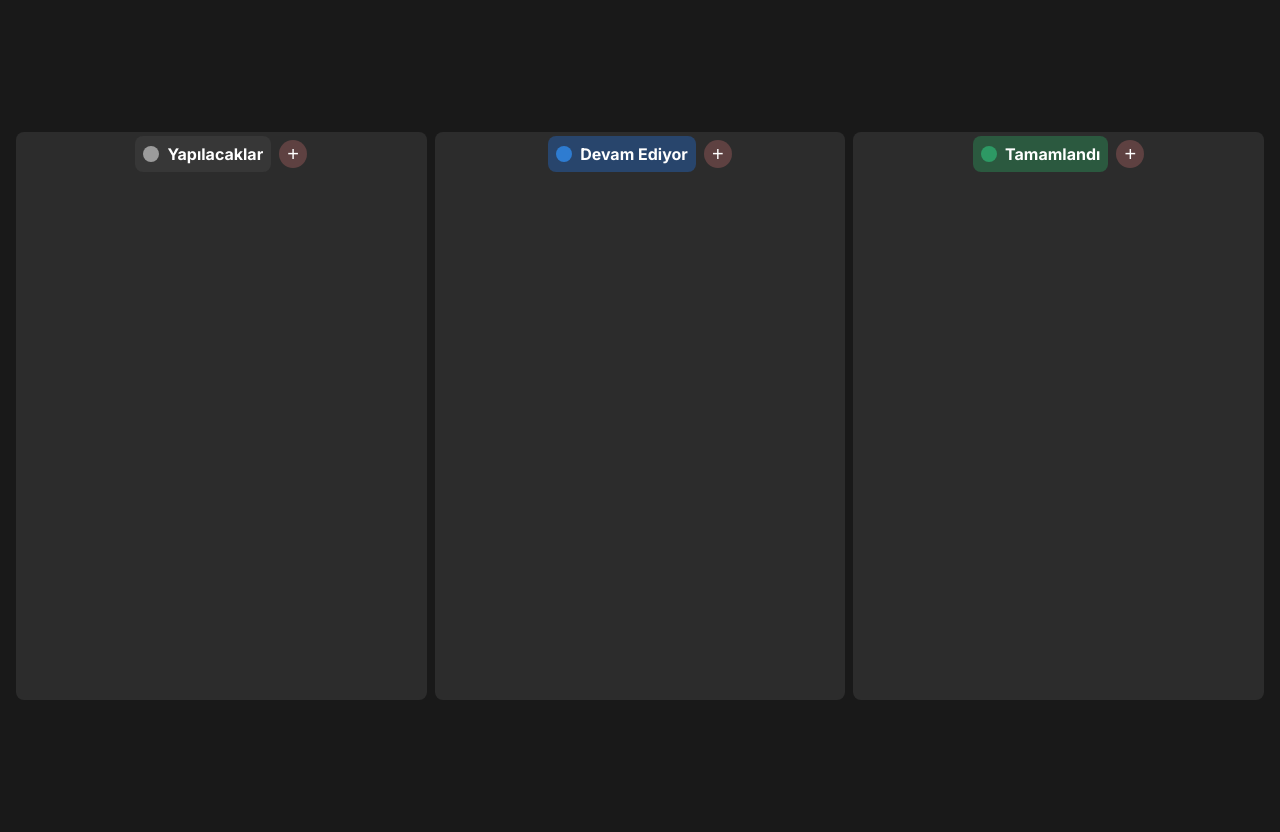
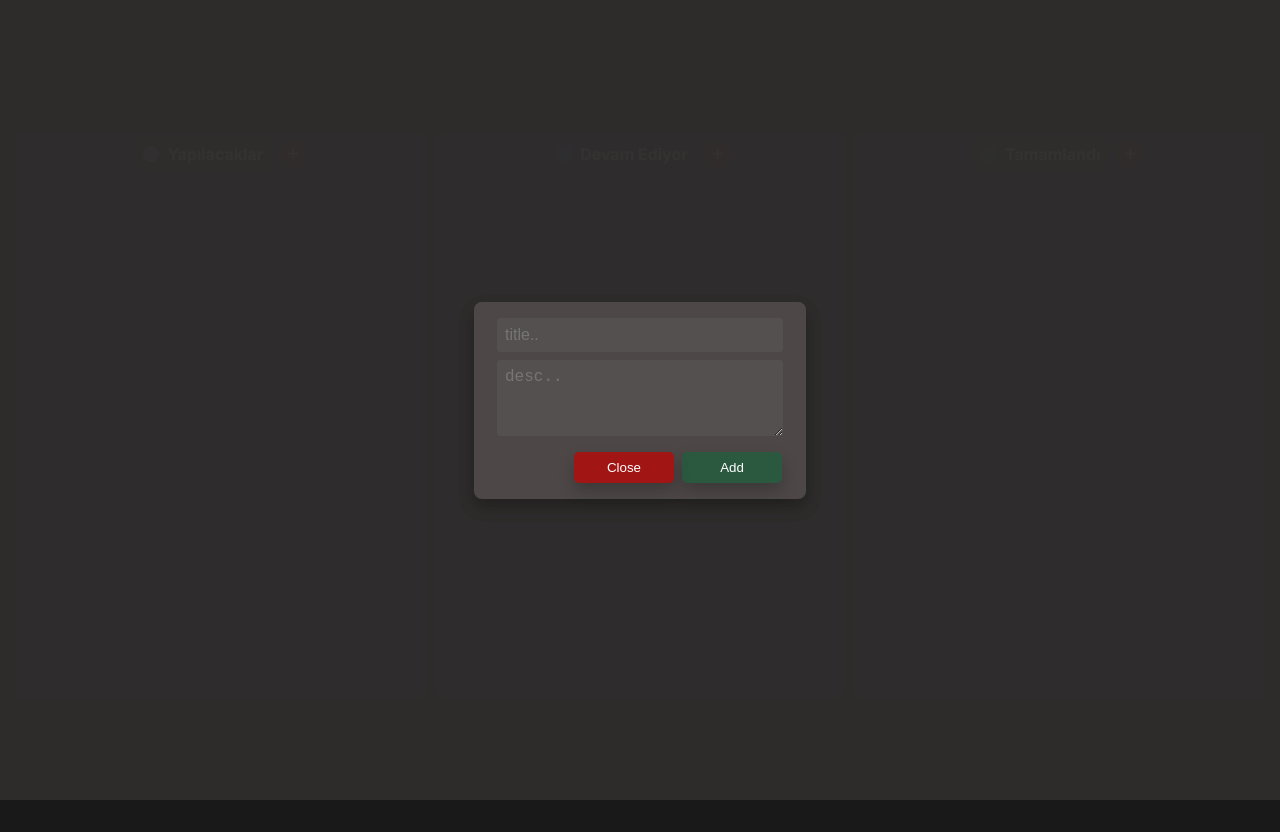
Before and after one commit to dogukankaynar/activity-planner, a Next.js app: page / in a window 1280 px wide. Built offline with nearby package versions, Linux system fonts and the light colour scheme.

Commit message:
feat: description shown on cards

```diff
--- a/src/features/kanban/components/Card/index.module.scss
+++ b/src/features/kanban/components/Card/index.module.scss
@@ -1,11 +1,12 @@
 .container {
     color: white;
     width: 90%;
-    height: 40px;
+    min-height: 40px;
     display: flex;
     align-items: center;
     padding: 4px;
     border-radius: 4px;
+    padding: 10px;
     span{
     cursor:default;
 
@@ -16,6 +17,24 @@
         align-items: center;
         padding: 4px;
         justify-content: space-between;
+        .item{
+            height: auto;
+            display: flex;
+            flex-direction: column;
+            gap: 8px;
+            p{
+                max-width: 80%;
+                font-size: 12px;
+                overflow: hidden;
+                word-wrap: break-word;
+                max-width: 230px;
+                background-color: transparent;
+                color:rgba(209, 201, 201, 0.815);
+            }
+            span{
+                font-weight:bold;
+            }
+        }
     }
     .row{
         display: flex;
@@ -26,6 +45,5 @@
         span{
             cursor: pointer;
         }
-
     }
 }
--- a/src/features/kanban/components/Card/index.tsx
+++ b/src/features/kanban/components/Card/index.tsx
@@ -22,7 +22,11 @@ const Card: React.FC<ElementType> = ({ id, title, desc, itemId }) => {
   return (
     <div className={`${styles.container} ${getColumnClassName(id)}`}>
       <div className={styles.content}>
+        <div className={styles.item}>
         <span>{title}</span>
+        <p>{desc}</p>
+        </div>
+
         <div className={styles.row}>
           <span
             onClick={handleEditButton}
--- a/src/features/kanban/components/Column/index.tsx
+++ b/src/features/kanban/components/Column/index.tsx
@@ -21,7 +21,7 @@ export const getColumnClassName = (id:number) => {
 
 const Column: React.FC<DataType> = ({ name, id, elements }) => {
 
- const [isOpen, setIsOpen] = useState<boolean>(false);
+ const [isOpen, setIsOpen] = useState<boolean>(true);
 
   return (
     <div className={styles.container}>
--- a/src/features/kanban/components/Popup/index.module.scss
+++ b/src/features/kanban/components/Popup/index.module.scss
@@ -30,7 +30,7 @@
 .main p{
     color: black;
 }
-.main button {
+.main .open {
     width: 100px;
     margin-top: 8px;
     background-color: #2B593F;
@@ -48,4 +48,20 @@
 }
 .button .close{
     background-color: rgba(185, 8, 8, 0.788);
+    color: white;
+    border: none;
+    padding: 8px;
+    border-radius: 5px;
+    float: right;
+    margin-right:8px ;
+    box-shadow: 0 8px 16px 0 rgba(0,0,0,0.2);
+    width: 100px;
+    margin-top: 8px;
 }
+
+.selector{
+    width: 95%;
+    display: flex;
+    justify-content: flex-end;
+    padding: 4px;
+}
--- a/src/features/kanban/components/Popup/index.tsx
+++ b/src/features/kanban/components/Popup/index.tsx
@@ -62,11 +62,11 @@ const index: React.FC<Props> = ({ isOpen, setIsOpen, id, itemId }) => {
     <div className={styles.container}>
       <div className={styles.main}>
         <Input title={title} setTitle={setTitle} />
-
         <InputDesc desc={desc} setNewDesc={setNewDesc} />
-
         <div className={styles.button}>
-          <button onClick={handleAddButtonClick}>Add</button>
+          <button className={styles.open} onClick={handleAddButtonClick}>
+            Add
+          </button>
           <button className={styles.close} onClick={() => setIsOpen(false)}>
             Close
           </button>
```
